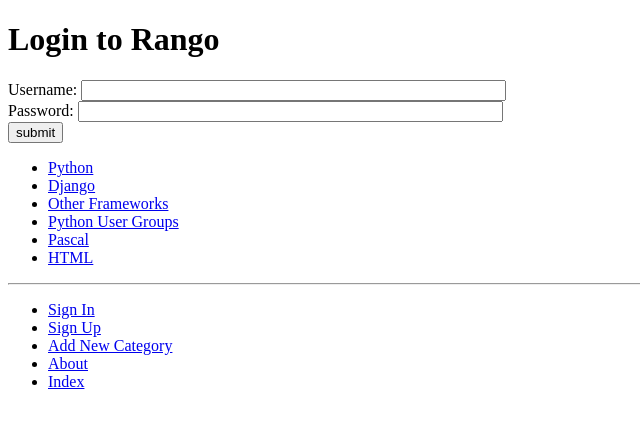
After one commit to KirrageW/ITER, a Django app: page /rango/login/ in a window 1280 px wide. The commit adds this page. Shown: the top 428 px of the page, without its empty margins (0-640 px from the left). Run offline with Django 3.2, Linux system fonts and the light colour scheme; data comes from the database, SQL or seed files in the repository; both versions use the stored data as it was after the commit.

Commit message:
Completed chapter 9

```diff
--- a/rango/urls.py
+++ b/rango/urls.py
@@ -10,6 +10,9 @@
         views.show_category, name='show_category'), #\w for alphanumeric chars,\- for hypens. []+ means match as many as like
     url(r'^register/$', views.register,
         name='register'),
+    url(r'^login/$', views.user_login, name='login'),
+    url(r'^restricted/', views.restricted, name='restricted'),
+    url(r'^logout/$', views.user_logout, name='logout'),
     ]
 #all view functions in django apps must take a parameter - typicalyl called request. gives access to info frelated to given http request made by user
 # for urls - need an additional named parameter for the signature for the given view, too
--- a/rango/views.py
+++ b/rango/views.py
@@ -6,6 +6,11 @@
 from rango.forms import CategoryForm
 from rango.forms import PageForm
 from rango.forms import UserForm, UserProfileForm
+from django.contrib.auth import authenticate, login
+from django.http import HttpResponseRedirect, HttpResponse
+from django.core.urlresolvers import reverse
+from django.contrib.auth.decorators import login_required
+from django.contrib.auth import logout
 
 def index(request):
     #some kind of dictionary that defines template things - template variable called boldmessage
@@ -67,6 +72,7 @@
 #           - if this category slug is found in category model, we pull associated pages, and
 #               add to context_dict
 
+@login_required
 def add_category(request):
     form = CategoryForm()
 
@@ -96,6 +102,7 @@
     #http get used to request representation of specified resource
     # http post submits data from clients browser to be processed
 
+@login_required
 def add_page(request, category_name_slug):
     try:
         category = Category.objects.get(slug=category_name_slug)
@@ -179,3 +186,40 @@
 #futerhmore, we need to link the two model instances. after creating the new user model instance
 #we reference it in userprofile instance with the line profile.user = user. this is where
 #we populate the user attribute of the userprofileform form, which we hid from users.
+
+def user_login(request):
+
+    if request.method == 'POST':
+        #get username and pwd from login form
+        username = request.POST.get('username')
+        password = request.POST.get('password')
+
+        #django checks if valid, reutns user object if true
+        user = authenticate(username=username, password=password)
+
+        #if we have user object, details are correct, if none, no user with those creds found
+        if user:
+            if user.is_active:
+                login(request, user)
+                return HttpResponseRedirect(reverse('index')) #send user to homepage
+            else:
+                return HttpResponse("Your Rango account is disabled.")
+        else:
+            #bad login details given, cant log in
+            print("Invalid login details: {0}, {1}".format(username, password))
+
+            return HttpResponse("Invalid login details supplied.")
+
+    else:
+        return render(request, 'rango/login.html', {})
+
+@login_required
+def restricted(request):
+    return render(request, 'rango/restricted.html', {})
+
+
+
+@login_required
+def user_logout(request):
+    logout(request)
+    return HttpResponseRedirect(reverse('index'))
--- a/tango_with_django_project/settings.py
+++ b/tango_with_django_project/settings.py
@@ -132,3 +132,6 @@
 MEDIA_ROOT = MEDIA_DIR
 
 MEDIA_URL = '/media/'
+
+LOGIN_URL = '/rango/login/'
+#above, where we direct the unlogged
--- a/templates/rango/base.html
+++ b/templates/rango/base.html
@@ -30,10 +30,16 @@
 
 	    <div>
 		<ul>
+		{% if user.is_authenticated %}
+		    <li><a href="{% url 'restricted' %}">Restricted Page</a></li>
+		    <li><a href="{% url 'logout' %}">Logout</a></li>
+		{% else %}
+		    <li><a href="{% url 'login' %}">Sign In</a></li>
+		    <li><a href="{% url 'register' %}">Sign Up</a></li>
+		{% endif %}
 		    <li><a href="{% url 'add_category' %}">Add New Category</a></li>
 		    <li><a href="{% url 'about' %}">About</a></li>
 		    <li><a href="{% url 'index' %}">Index</a></li>
-		    <li><a href="{% url 'register' %}">Sign Up</a></li>
 		</ul>
 	    </div>
 
--- a/templates/rango/category.html
+++ b/templates/rango/category.html
@@ -18,7 +18,9 @@
 	{% else %}
 	    <strong>No pages currently in category.</strong>
 	{% endif %}
+	{% if user.is_authenticated %}
 	<a href="{% url 'add_page' category.slug %}">Add a Page</a>
+	{% endif %}
     {% else %}
 	The specified category does not exist!
     {% endif %}
--- /dev/null
+++ b/templates/rango/login.html
@@ -0,0 +1,18 @@
+{% extends 'rango/base.html' %}
+{% load staticfiles %}
+
+{% block title_block %}
+    Login
+{% endblock %}
+
+{% block body_block %}
+<h1>Login to Rango</h1>
+<form id="login_form" method="post" action="{% url 'login' %}">
+    {% csrf_token %}
+    Username: <input type="text" name="username" value="" size="50" />
+    <br />
+    Password: <input type ="password" name="password" values="" size="50" />
+    <br />
+    <input type="submit" value="submit" />
+</form>
+{% endblock %}
```
Also changed, not shown: templates/rango/index.html (+6 -1 lines), templates/rango/restricted.html (added, +9 -0 lines), db.sqlite3.
